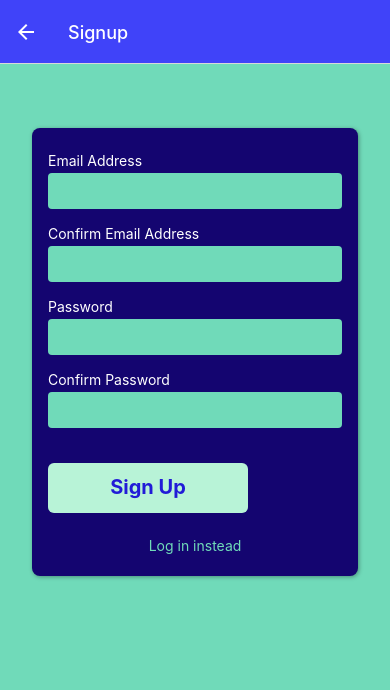
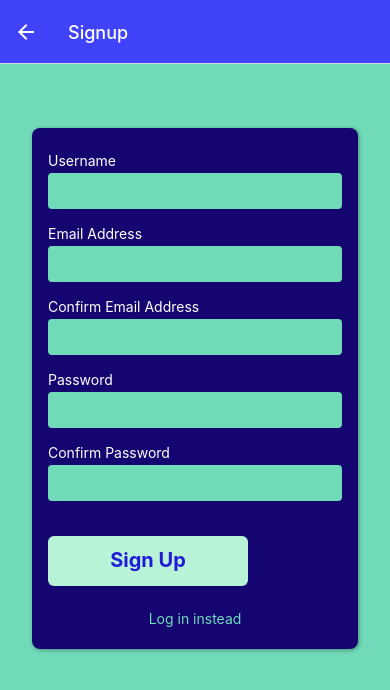
Before and after one commit to connorcryan/gamegrovegg, a React Native app: screen /Signup in a window 390 px wide. Shown: the top 690 px of the page. Built offline with nearby package versions, Linux system fonts and the light colour scheme.

Commit message:
added usernam input field

```diff
--- a/components/Auth/AuthForm.js
+++ b/components/Auth/AuthForm.js
@@ -5,12 +5,14 @@ import Button from '../ui/Button';
 import Input from './Input';
 
 function AuthForm({ isLogin, onSubmit, credentialsInvalid }) {
+  const [enteredUsername, setEnteredUsername] = useState('');
   const [enteredEmail, setEnteredEmail] = useState('');
   const [enteredConfirmEmail, setEnteredConfirmEmail] = useState('');
   const [enteredPassword, setEnteredPassword] = useState('');
   const [enteredConfirmPassword, setEnteredConfirmPassword] = useState('');
 
   const {
+    username: usernameIsInvalid,
     email: emailIsInvalid,
     confirmEmail: emailsDontMatch,
     password: passwordIsInvalid,
@@ -19,6 +21,9 @@ function AuthForm({ isLogin, onSubmit, credentialsInvalid }) {
 
   function updateInputValueHandler(inputType, enteredValue) {
     switch (inputType) {
+      case 'username':
+        setEnteredUsername(enteredValue);
+        break;
       case 'email':
         setEnteredEmail(enteredValue);
         break;
@@ -36,6 +41,7 @@ function AuthForm({ isLogin, onSubmit, credentialsInvalid }) {
 
   function submitHandler() {
     onSubmit({
+      username: enteredUsername,
       email: enteredEmail,
       confirmEmail: enteredConfirmEmail,
       password: enteredPassword,
@@ -46,6 +52,14 @@ function AuthForm({ isLogin, onSubmit, credentialsInvalid }) {
   return (
     <View style={styles.form}>
       <View>
+      {!isLogin && (<Input
+          label="Username"
+          onUpdateValue={updateInputValueHandler.bind(this, 'username')}
+          value={enteredUsername}
+          keyboardType="email-address"
+          isInvalid={usernameIsInvalid}
+        />
+        )}
         <Input
           label="Email Address"
           onUpdateValue={updateInputValueHandler.bind(this, 'email')}
```
